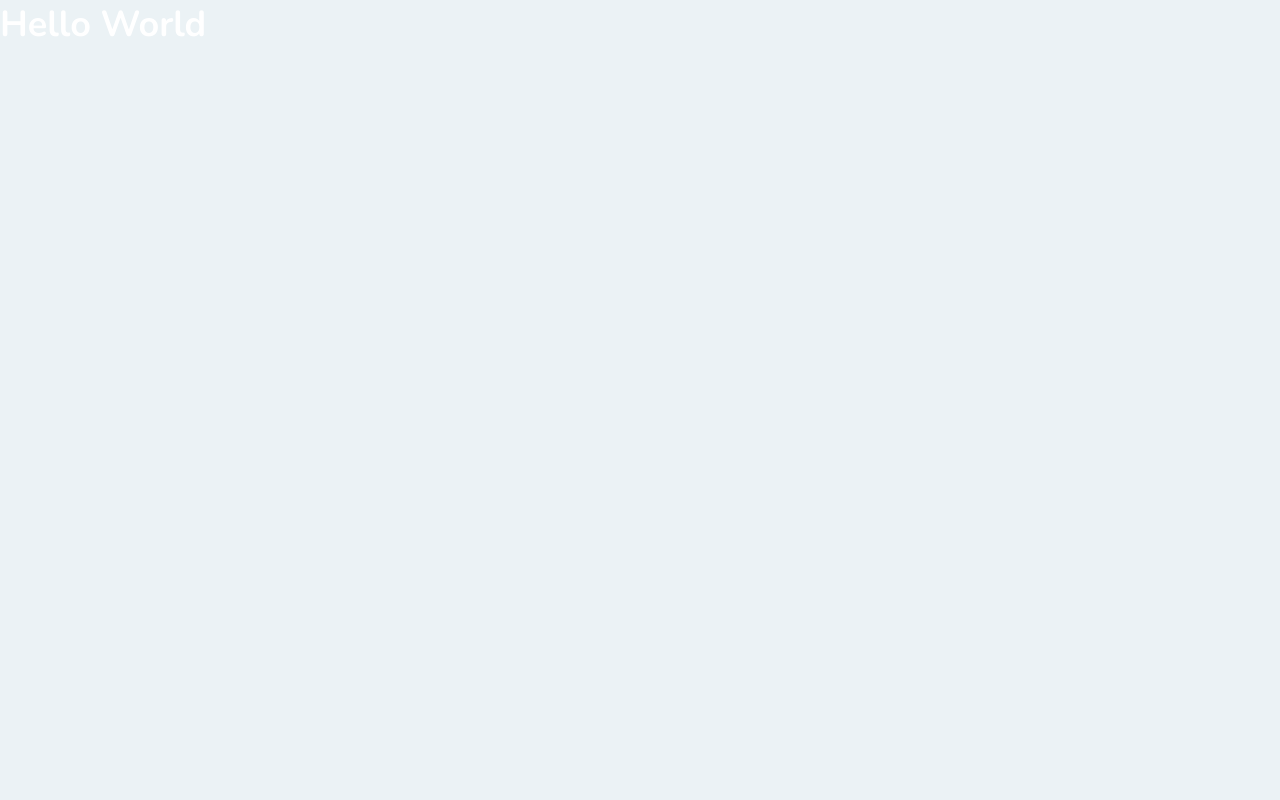
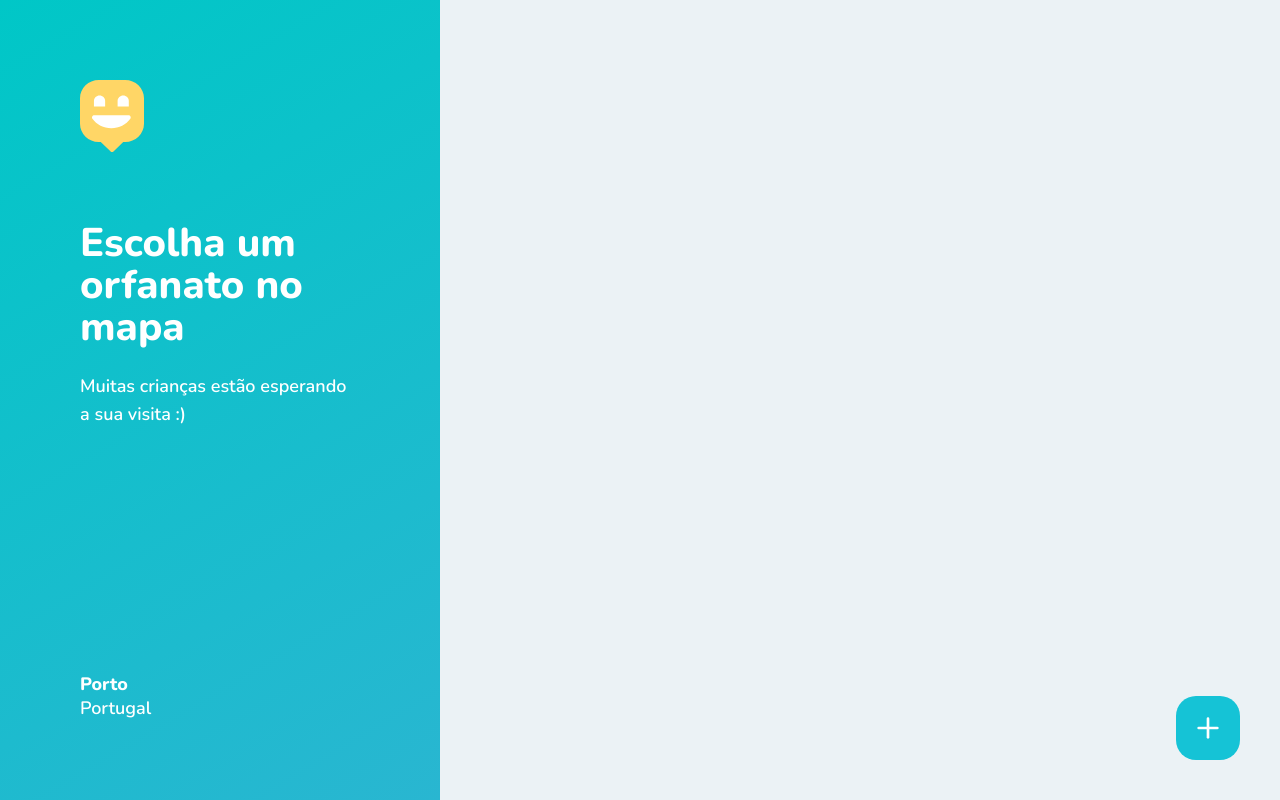
Before and after one commit to GersonST/happy-app, a React (Create React App) app in the folder web/: page /app in a window 1280 px wide. Built offline with nearby package versions, Linux system fonts and the light colour scheme.

Commit message:
Maps Style Added

```diff
--- a/web/src/pages/OrphanagesMap.tsx
+++ b/web/src/pages/OrphanagesMap.tsx
@@ -1,7 +1,34 @@
 import React from "react";
+import { Link } from "react-router-dom";
+import { FiPlus } from "react-icons/fi";
+import "../styles/pages/orphanages-map.css";
+
+import mapMarkerImg from "../assets/map-marker.svg";
 
 function OrphanagesMap() {
-  return <h1>Hello World</h1>;
+  return (
+    <div id="page-map">
+      <aside>
+        <header>
+          <img src={mapMarkerImg} alt="Happy" />
+
+          <h2>Escolha um orfanato no mapa</h2>
+          <p>Muitas crianças estão esperando a sua visita :)</p>
+        </header>
+
+        <footer>
+          <strong>Porto</strong>
+          <span>Portugal</span>
+        </footer>
+      </aside>
+
+      <div></div>
+
+      <Link to="" className="create-orphanage">
+        <FiPlus size={32} color="#FFF" />
+      </Link>
+    </div>
+  );
 }
 
 export default OrphanagesMap;
--- /dev/null
+++ b/web/src/styles/pages/orphanages-map.css
@@ -0,0 +1,61 @@
+#page-map {
+  width: 100vw;
+  height: 100vh;
+
+  position: relative;
+  display: flex;
+}
+
+#page-map aside {
+  width: 440px;
+  background: linear-gradient(329.54deg, #29b6d1 0%, #00c7c7 100%);
+  padding: 80px;
+  display: flex;
+  flex-direction: column;
+  justify-content: space-between;
+}
+
+#page-map aside h2 {
+  font-size: 40px;
+  font-weight: 800;
+  line-height: 42px;
+  margin-top: 64px;
+}
+
+#page-map aside p {
+  line-height: 28px;
+  margin-top: 24px;
+}
+
+#page-map footer {
+  display: flex;
+  flex-direction: column;
+
+  line-height: 24px;
+}
+
+#page-map aside footer strong {
+  font-weight: 800;
+}
+
+#page-map .create-orphanage {
+  position: absolute;
+
+  right: 40px;
+  bottom: 40px;
+
+  width: 64px;
+  height: 64px;
+  background: #15c3d6;
+  border-radius: 20px;
+
+  display: flex;
+  justify-content: center;
+  align-items: center;
+
+  transition: background-color 0.2s;
+}
+
+#page-map .create-orphanage:hover {
+  background: #17d6eb;
+}
```
